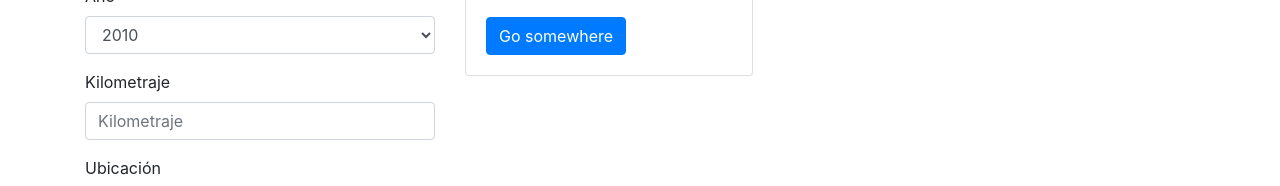
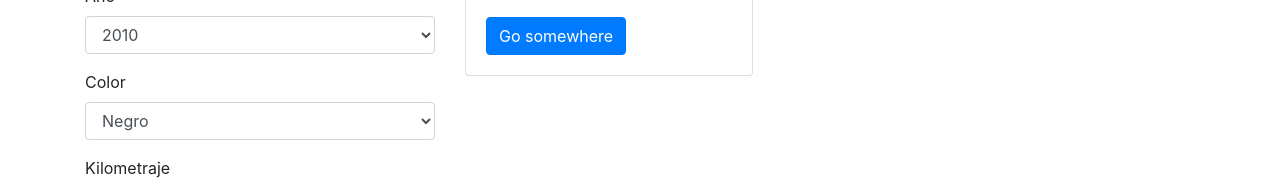
Before and after one commit to AlanTaplu140300/kavak.frontend, a React (Create React App) app in the folder kavak/: page / in a window 1280 px wide. Shown: the part 367-553 px from the top of the page. Built offline with nearby package versions, Linux system fonts and the light colour scheme; no server answers.

Commit message:
Formulario

```diff
--- a/kavak/src/components/TestForm.js
+++ b/kavak/src/components/TestForm.js
@@ -31,6 +31,22 @@ const TestForm = () => {
                               <option value="2020">2020</option>
                          </Form.Control>
                     </Form.Group>
+                    <Form.Group controlId="">
+                         <Form.Label>Color</Form.Label>
+                         <Form.Control as="select">
+                              <option value="Negro">Negro</option>
+                              <option value="Blanco">Blanco</option>
+                              <option value="Rojo">Rojo</option>
+                              <option value="Amarillo">Amarillo</option>
+                              <option value="Gris">Gris</option>
+                              <option value="Azul">Azul</option>
+                              <option value="Cafe">Cafe</option>
+                              <option value="Verde">Verde</option>
+                              <option value="Plateado">Plateado</option>
+                              <option value="Dorado">Dorado</option>
+                              <option value="Otro">Otro</option>
+                         </Form.Control>
+                    </Form.Group>
                     <Form.Group>
                          <Form.Label>Kilometraje</Form.Label>
                          <Form.Control type="text" placeholder="Kilometraje" />
```
